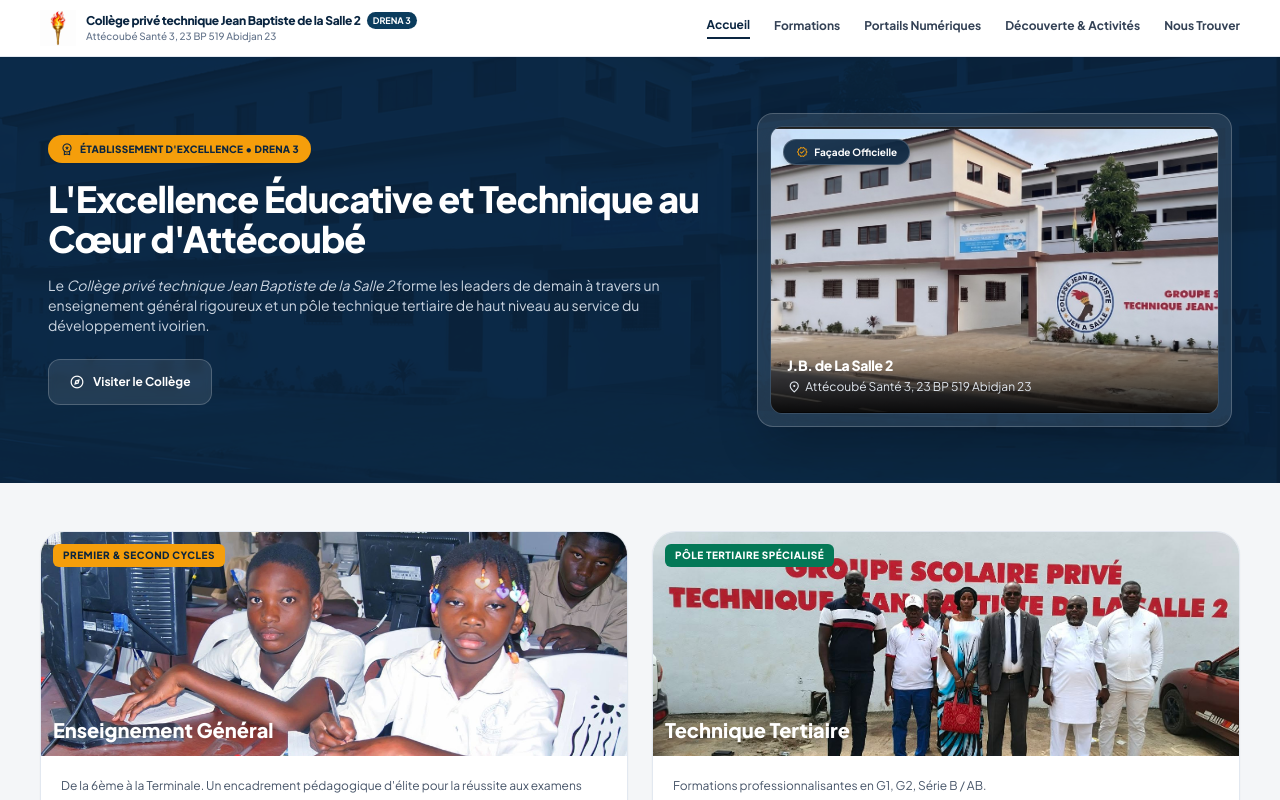
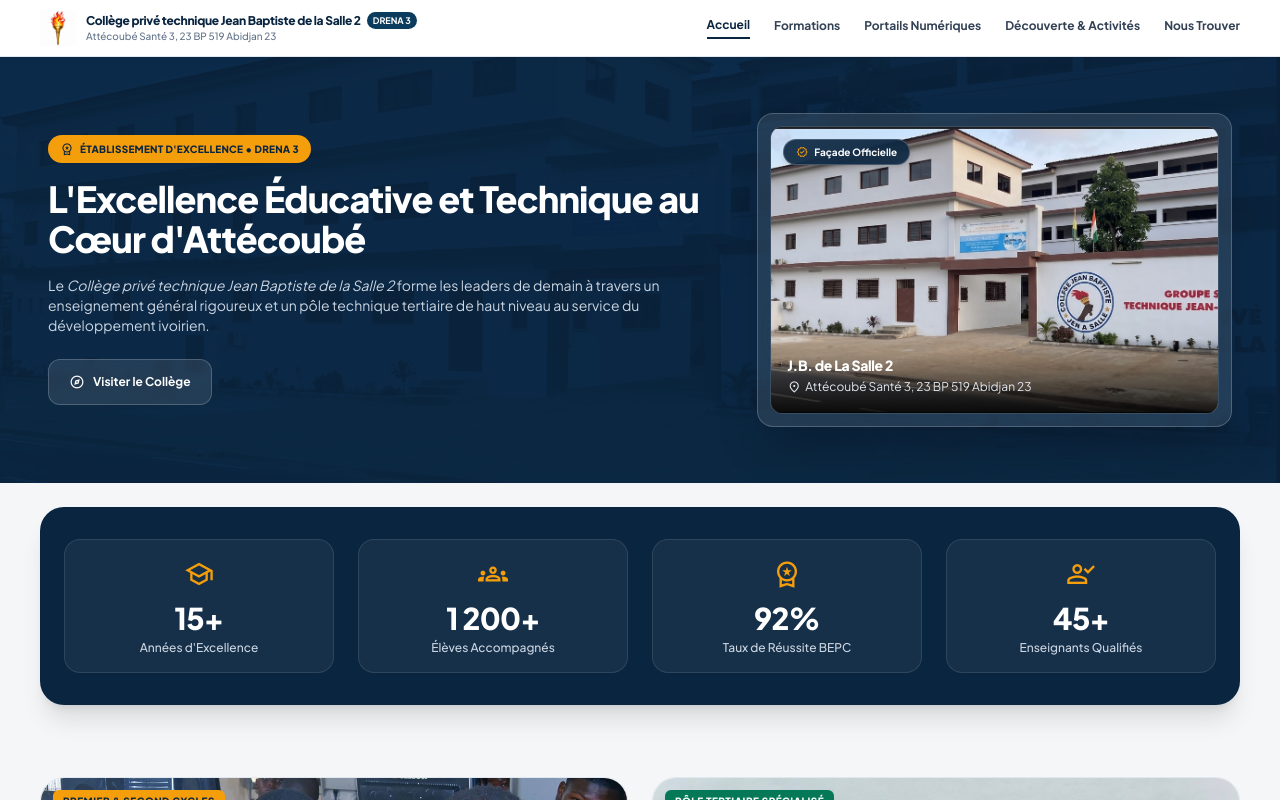
Before and after one commit to QWES007/site-jbs2, a React (Vite) app: page / in a window 1280 px wide. Shown: the top 800 px of the page. Built offline with nearby package versions, Linux system fonts and the light colour scheme; no server answers; the database is empty.

Commit message:
Integration des chiffres clés dans App.tsx

```diff
--- a/src/App.tsx
+++ b/src/App.tsx
@@ -9,6 +9,8 @@
 import AnnonceModal from './components/AnnonceModal';
 // 1️⃣ IMPORT DU BANDEAU DYNAMIQUE SUPABASE
 import { BandeauFlash } from './components/BandeauFlash';
+// 2️⃣ IMPORT DE LA SECTION DES CHIFFRES CLÉS
+import { Stats } from './components/Stats';
 
 export default function App() {
   const [mobileMenuOpen, setMobileMenuOpen] = useState(false);
@@ -165,6 +167,11 @@
             </div>
           </div>
         </div>
+      </section>
+
+      {/* 3️⃣ SECTION CHIFFRES CLÉS (STATS) */}
+      <section className="max-w-7xl mx-auto px-4 lg:px-10 print:hidden">
+        <Stats />
       </section>
 
       {/* 4. FORMATIONS */}
--- /dev/null
+++ b/src/components/Stats.tsx
@@ -0,0 +1,24 @@
+import React from 'react';
+
+export const Stats: React.FC = () => {
+  const stats = [
+    { label: "Années d'Excellence", value: "15+", icon: "school" },
+    { label: "Élèves Accompagnés", value: "1 200+", icon: "groups" },
+    { label: "Taux de Réussite BEPC", value: "92%", icon: "workspace_premium" },
+    { label: "Enseignants Qualifiés", value: "45+", icon: "person_check" },
+  ];
+
+  return (
+    <div className="bg-[#0a2540] py-8 px-4 sm:px-6 my-6 rounded-3xl text-white shadow-xl">
+      <div className="max-w-6xl mx-auto grid grid-cols-2 lg:grid-cols-4 gap-6 text-center">
+        {stats.map((stat, index) => (
+          <div key={index} className="p-4 rounded-2xl bg-white/5 border border-white/10 hover:border-[#f59e0b] transition-all">
+            <span className="material-symbols-outlined text-3xl text-[#f59e0b] mb-2">{stat.icon}</span>
+            <div className="text-2xl sm:text-3xl font-extrabold text-white tracking-tight">{stat.value}</div>
+            <div className="text-xs text-slate-300 font-medium mt-1">{stat.label}</div>
+          </div>
+        ))}
+      </div>
+    </div>
+  );
+};
```
